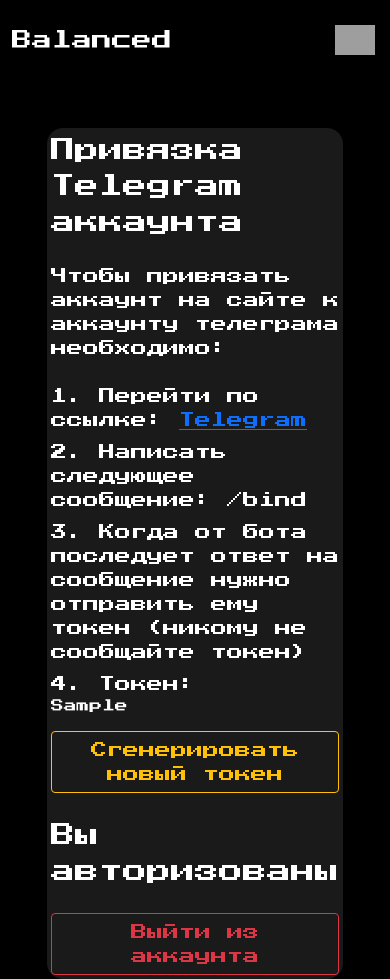
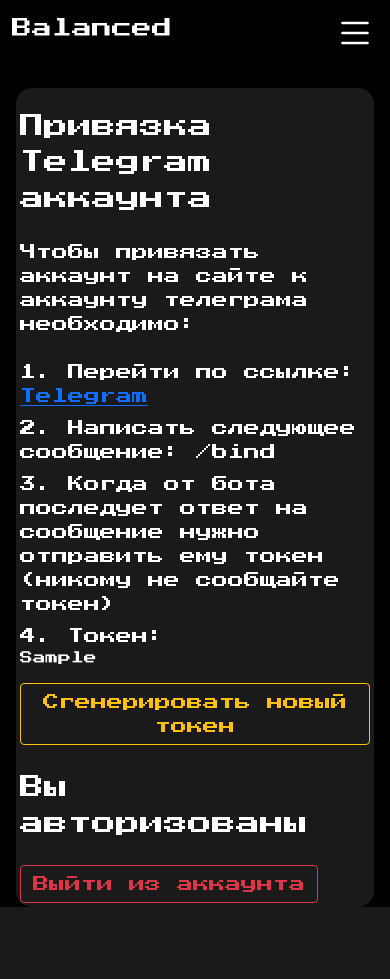
Before and after one commit to PepsiKingIV/Balanced, a Django app: page /account/dashboard/ in a window 390 px wide. After the commit the page ends 907 px from the top, so only its background shows below. Run offline with Django 4.2, Linux system fonts and the light colour scheme; the visitor is signed in with stand-in values (Sample User, id 1); data comes from the database, SQL or seed files in the repository; some web fonts are replaced; grey boxes are pictures that could not be loaded.

Commit message:
Fix a bug with navigation
A bug with navigation has been fixed,
a menu collapse icon has been added,
and the layout in the user dashboard
has been changed.

```diff
--- a/account/static/css/reg_style.css
+++ b/account/static/css/reg_style.css
@@ -4,7 +4,6 @@
     background-color: #000;
     color: #fff;
     font-family: 'Press Start 2P', cursive;
-    overflow: hidden;
     height: 100vh;
 }
 
@@ -35,18 +34,9 @@
     width: 100vw;
 }
 
-.navbar {
-    grid-row: 1/2;
-    grid-column: 1/4;
-    height: 5rem;
-}
-
-
-.form {
-    margin-top: 1rem;
-    grid-row: 1/6;
-    grid-column: 2/3;
-}
+.copyhelper {
+    position: absolute;
+  }
 
 
 .content>a>p:hover {
@@ -83,4 +73,20 @@
         grid-column: 1/4;
         padding: 2rem;
     }
+
+    .content{
+        display: grid;
+        grid-template-rows: repeat(8, 1fr);
+        height: 80vh;
+        padding: 1rem;
+    }
+
+    .content>div{
+        background-color: rgb(26, 26, 26);
+        grid-column: 1/4;
+        height: 110%;
+        border-radius: 1rem;
+        padding: 0rem;
+        padding-top: 1rem;
+    }
 }
--- /dev/null
+++ b/account/static/scripts/copy.js
@@ -0,0 +1,17 @@
+var result = 'token'
+
+var executeCopy = function() {
+    var copyhelper = document.createElement("input");
+    copyhelper.className = 'copyhelper'
+    document.body.appendChild(copyhelper);
+    copyhelper.value = result;
+    copyhelper.select();
+    document.execCommand("copy");
+    document.body.removeChild(copyhelper);
+  };
+
+  document.getElementById('mybutton').addEventListener('click', function() {
+    executeCopy();
+
+    alert("Токен скопирован в буфер обмена");
+  });
--- a/account/templates/account/dashboard.html
+++ b/account/templates/account/dashboard.html
@@ -10,10 +10,13 @@
                     Чтобы привязать аккаунт на сайте к аккаунту телеграма необходимо:
                 </p>
                 <dl>
-                    <dd>1. Перейти по ссылке: <a href="https://web.telegram.org/k/#@Ba1ancedbot">Telegram</a></li>
-                    <dd>2. Написать следующее сообщение: /bind</li>
-                    <dd>3. Когда от бота последует ответ на сообщение нужно отправить ему токен (никому не сообщайте токен)</li>
-                    <dd>4. Токен:<div style="font-size: 0.8rem">{{ token }}</div></li>
+                    <dd>1. Перейти по ссылке: <a href="https://web.telegram.org/k/#@Ba1ancedbot">Telegram</a></dd>
+                    <dd>2. Написать следующее сообщение: /bind</dd>
+                    <dd>3. Когда от бота последует ответ на сообщение нужно отправить ему токен (никому не сообщайте токен)</dd>
+                    <dd>4. Токен:
+                        <div style="font-size: 0.8rem" id='mybutton'>
+                            {{token}}
+                    </div></dd>
                 </dl>
 
                 <a href="http://127.0.0.1:8000/account/generate-new-token/" style="margin-top: 1rem">
--- a/account/templates/account/pattern.html
+++ b/account/templates/account/pattern.html
@@ -22,7 +22,7 @@
             <a class="navbar-brand" href="http://127.0.0.1:8000/" {% block page1 %}{% endblock page1%}>Balanced</a>
             <button class="navbar-toggler" type="button" data-bs-toggle="collapse" data-bs-target="#navbarNav"
                 aria-controls="navbarNav" aria-expanded="false" aria-label="Toggle navigation">
-                <span class="navbar-toggler-icon"><img src="list.svg" alt="" style="width: 2.5rem;"></span>
+                <span class="navbar-toggler-icon"><img src="{% static "svg/list.svg" %}" alt="" style="width: 2.5rem;"></span>
             </button>
             <div class="collapse navbar-collapse" id="navbarNav">
                 <ul class="navbar-nav">
@@ -48,6 +48,7 @@
 
         {% endblock content %}
     </div>
+    <script src="{% static "scripts/copy.js" %}"></script>
     <script src="https://cdn.jsdelivr.net/npm/@popperjs/core@2.11.8/dist/umd/popper.min.js"
         integrity="sha384-I7E8VVD/ismYTF4hNIPjVp/Zjvgyol6VFvRkX/vR+Vc4jQkC+hVqc2pM8ODewa9r"
         crossorigin="anonymous"></script>
--- a/debit/static/css/debit.css
+++ b/debit/static/css/debit.css
@@ -86,9 +86,6 @@
     color: #fff;
 }
 
-.navbar {
-    height: 5rem;
-}
 
 
 .nav-link:hover {
--- a/debit/templates/debit/pattern.html
+++ b/debit/templates/debit/pattern.html
@@ -22,7 +22,7 @@
             <a class="navbar-brand" href="http://127.0.0.1:8000/" {% block page1 %}{% endblock page1%}>Balanced</a>
             <button class="navbar-toggler" type="button" data-bs-toggle="collapse" data-bs-target="#navbarNav"
                 aria-controls="navbarNav" aria-expanded="false" aria-label="Toggle navigation">
-                <span class="navbar-toggler-icon"><img src="list.svg" alt="" style="width: 2.5rem;"></span>
+                <span class="navbar-toggler-icon"><img src="{% static "svg/list.svg" %}" alt="" style="width: 2.5rem;"></span>
             </button>
             <div class="collapse navbar-collapse" id="navbarNav">
                 <ul class="navbar-nav">
--- a/main/static/css/style.css
+++ b/main/static/css/style.css
@@ -104,10 +104,6 @@
     color: #fff;
 }
 
-.navbar {
-    height: 5rem;
-}
-
 
 .nav-link:hover {
     color: #198754;
--- a/main/templates/main/pattern.html
+++ b/main/templates/main/pattern.html
@@ -22,7 +22,7 @@
             <a class="navbar-brand" href="http://127.0.0.1:8000/" {% block page1 %}{% endblock page1%}>Balanced</a>
             <button class="navbar-toggler" type="button" data-bs-toggle="collapse" data-bs-target="#navbarNav"
                 aria-controls="navbarNav" aria-expanded="false" aria-label="Toggle navigation">
-                <span class="navbar-toggler-icon"><img src="list.svg" alt="" style="width: 2.5rem;"></span>
+                <span class="navbar-toggler-icon"><img src="{% static "svg/list.svg" %}" alt="" style="width: 2.5rem;"></span>
             </button>
             <div class="collapse navbar-collapse" id="navbarNav">
                 <ul class="navbar-nav">
@@ -46,6 +46,7 @@
         {% block content %}
         {% endblock content %}
     </div>
+
     <script src="https://cdn.jsdelivr.net/npm/@popperjs/core@2.11.8/dist/umd/popper.min.js"
         integrity="sha384-I7E8VVD/ismYTF4hNIPjVp/Zjvgyol6VFvRkX/vR+Vc4jQkC+hVqc2pM8ODewa9r"
         crossorigin="anonymous"></script>
--- a/user_stat/templates/user_stat/pattern.html
+++ b/user_stat/templates/user_stat/pattern.html
@@ -12,7 +12,6 @@
     <link href="https://fonts.googleapis.com/css2?family=Flow+Rounded&family=Press+Start+2P&display=swap"
         rel="stylesheet">
     <link rel="stylesheet" href="{% static "css/statistics.css" %}">
-
     <title>Balanced</title>
 </head>
 
@@ -23,7 +22,7 @@
             <a class="navbar-brand" href="http://127.0.0.1:8000/" {% block page1 %}{% endblock page1%}>Balanced</a>
             <button class="navbar-toggler" type="button" data-bs-toggle="collapse" data-bs-target="#navbarNav"
                 aria-controls="navbarNav" aria-expanded="false" aria-label="Toggle navigation">
-                <span class="navbar-toggler-icon"><img src="list.svg" alt="" style="width: 2.5rem;"></span>
+                <span class="navbar-toggler-icon"><img src="{% static "svg/list.svg" %}" alt="" style="width: 2.5rem;"></span>
             </button>
             <div class="collapse navbar-collapse" id="navbarNav">
                 <ul class="navbar-nav">
```
Also changed, not shown: user_stat/static/css/statistics.css (+5 -4 lines), account/static/svg/list.svg (added), debit/static/svg/list.svg (added), main/static/svg/list.svg (added), user_stat/static/svg/list.svg (added).
